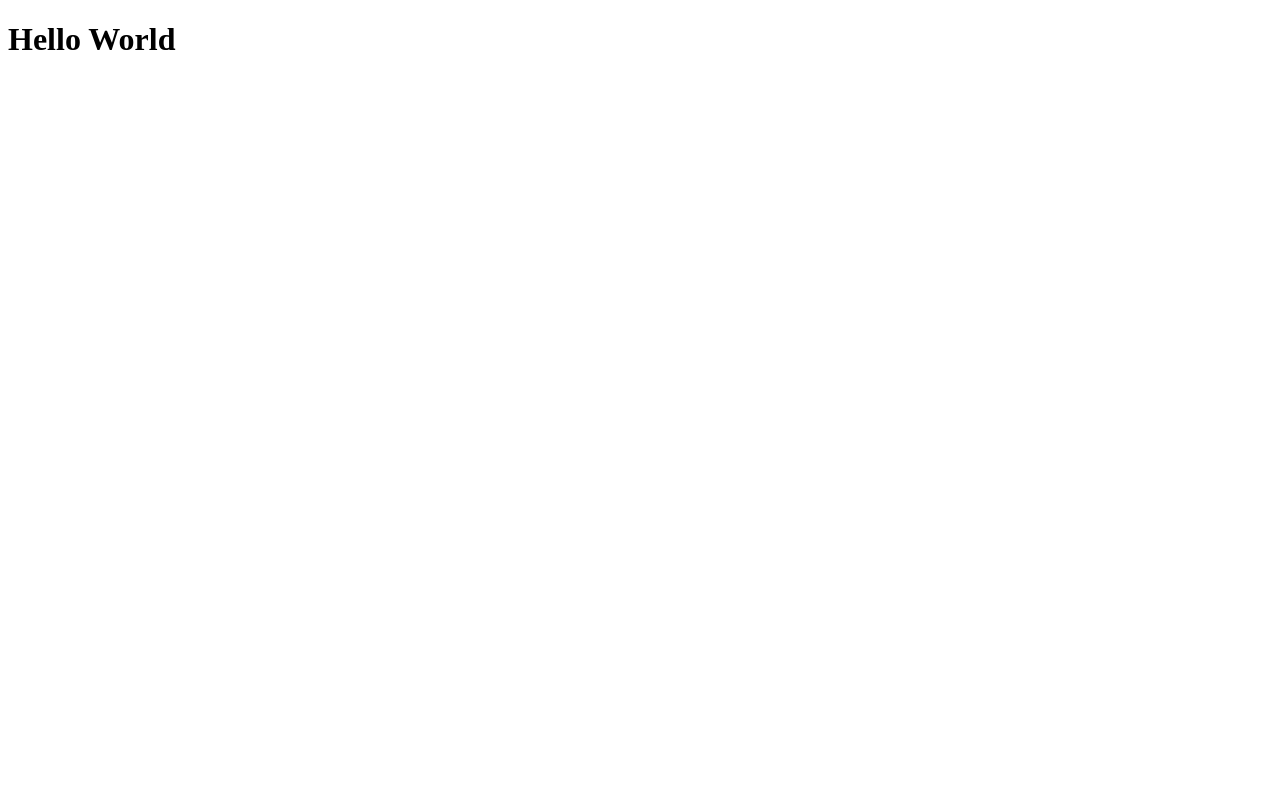
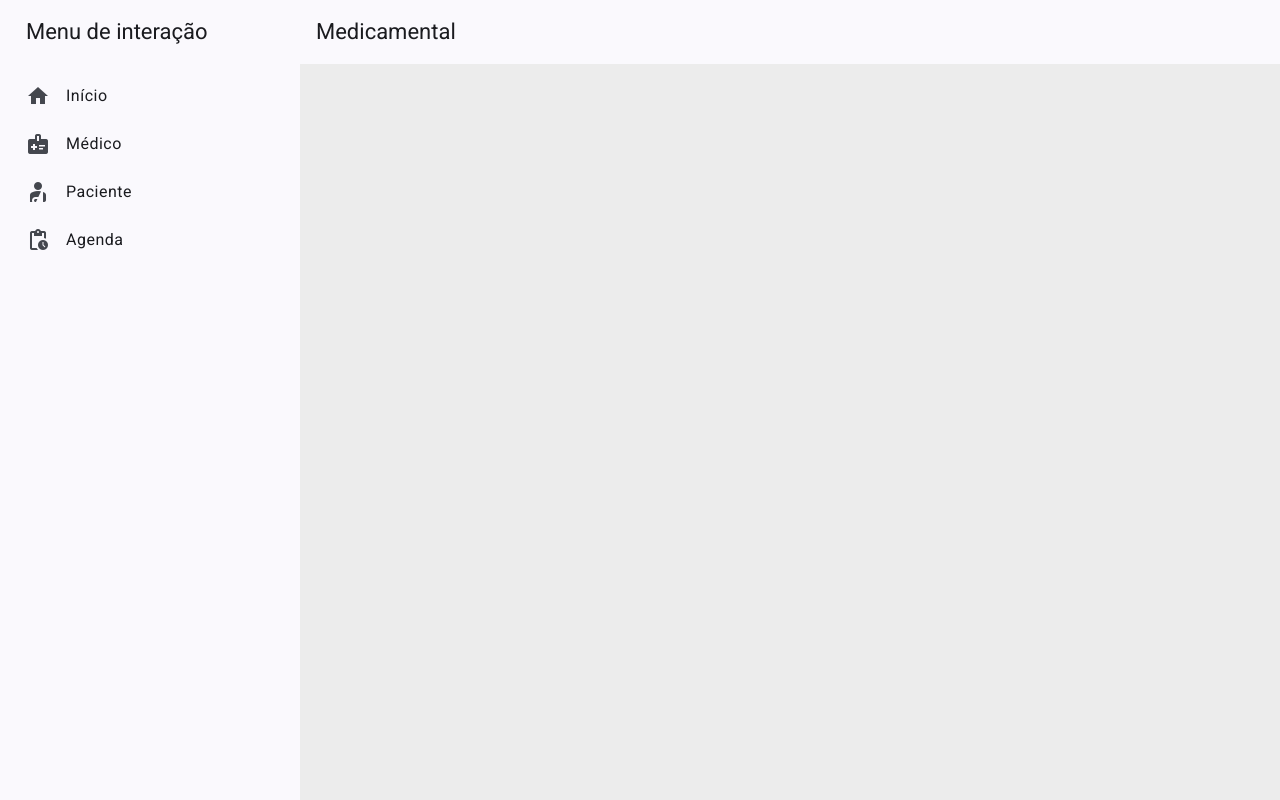
Before and after one commit to AlexAraldi/organiza-med-2025, an Angular app in the folder client/: page / in a window 1280 px wide. Built offline with nearby package versions, Linux system fonts and the light colour scheme.

Commit message:
implementado configurações adicionais, criada pasta components e shell, configurado requisitos iniciais dos modulos.

```diff
--- a/client/package.json
+++ b/client/package.json
@@ -22,12 +22,15 @@
   },
   "private": true,
   "dependencies": {
+    "@angular/cdk": "^20.2.11",
     "@angular/common": "^20.3.0",
     "@angular/compiler": "^20.3.0",
     "@angular/core": "^20.3.0",
     "@angular/forms": "^20.3.0",
+    "@angular/material": "^20.2.11",
     "@angular/platform-browser": "^20.3.0",
     "@angular/router": "^20.3.0",
+    "bootstrap": "^5.3.8",
     "rxjs": "~7.8.0",
     "tslib": "^2.3.0"
   },
--- a/client/src/app/app.html
+++ b/client/src/app/app.html
@@ -1 +1 @@
-<h1>Hello World</h1>
+<app-shell></app-shell>
--- a/client/src/app/app.ts
+++ b/client/src/app/app.ts
@@ -1,8 +1,11 @@
 import { Component, signal } from '@angular/core';
-import { RouterOutlet } from '@angular/router';
+import { MatButtonModule } from '@angular/material/button';
+import { MatIconModule } from '@angular/material/icon';
+import { ShellComponent } from './components/shell/shell.component';
 
 @Component({
   selector: 'app-root',
   templateUrl: './app.html',
+  imports: [MatButtonModule, MatIconModule, ShellComponent],
 })
 export class App {}
--- /dev/null
+++ b/client/src/app/components/shell/shell.component.html
@@ -0,0 +1,31 @@
+<mat-sidenav-container class="sidenav-container">
+  <mat-sidenav
+    #drawer
+    class="sidenav"
+    fixedInViewport
+    [attr.role]="(isHandset$ | async) ? 'dialog' : 'navigation'"
+    [mode]="(isHandset$ | async) ? 'over' : 'side'"
+    [opened]="(isHandset$ | async) === false"
+  >
+    <mat-toolbar>Menu de interação</mat-toolbar>
+    <mat-nav-list>
+      @for(item of itensNavBar;track $index) {
+      <a mat-list-item [routerLink]="item.link">
+        <mat-icon matListItemIcon>{{ item.icone }}</mat-icon> {{ item.titulo }}</a
+      >
+      }
+    </mat-nav-list>
+  </mat-sidenav>
+
+  <mat-sidenav-content>
+    <mat-toolbar color="primary">
+      @if (isHandset$ | async) {
+      <button type="button" aria-label="Toggle sidenav" matIconButton (click)="drawer.toggle()">
+        <mat-icon aria-label="Side nav toggle icon">menu</mat-icon>
+      </button>
+      }
+      <span>Medicamental</span>
+    </mat-toolbar>
+    <!-- Add Content Here -->
+  </mat-sidenav-content>
+</mat-sidenav-container>
--- /dev/null
+++ b/client/src/app/components/shell/shell.component.scss
@@ -0,0 +1,22 @@
+.sidenav-container {
+  height: 100%;
+  background-color: #ececec;
+}
+
+.sidenav {
+  width: 300px;
+
+  border-radius: 0;
+
+  padding: 0 10px;
+}
+
+.sidenav .mat-toolbar {
+  background: inherit;
+}
+
+.mat-toolbar.mat-primary {
+  position: sticky;
+  top: 0;
+  z-index: 1;
+}
--- /dev/null
+++ b/client/src/app/components/shell/shell.component.ts
@@ -0,0 +1,42 @@
+import { Component, inject } from '@angular/core';
+import { BreakpointObserver, Breakpoints } from '@angular/cdk/layout';
+import { AsyncPipe } from '@angular/common';
+import { MatToolbarModule } from '@angular/material/toolbar';
+import { MatButtonModule } from '@angular/material/button';
+import { MatSidenavModule } from '@angular/material/sidenav';
+import { MatListModule } from '@angular/material/list';
+import { MatIconModule } from '@angular/material/icon';
+import { Observable } from 'rxjs';
+import { map, shareReplay } from 'rxjs/operators';
+import { RouterLink } from '@angular/router';
+
+@Component({
+  selector: 'app-shell',
+  templateUrl: './shell.component.html',
+  styleUrl: './shell.component.scss',
+  imports: [
+    MatToolbarModule,
+    MatButtonModule,
+    MatSidenavModule,
+    MatListModule,
+    MatIconModule,
+    AsyncPipe,
+    RouterLink,
+  ],
+})
+export class ShellComponent {
+  private breakpointObserver = inject(BreakpointObserver);
+
+  isHandset$: Observable<boolean> = this.breakpointObserver
+    .observe([Breakpoints.XSmall, Breakpoints.Small, Breakpoints.Handset])
+    .pipe(
+      map((result) => result.matches),
+      shareReplay()
+    );
+  itensNavBar = [
+    { titulo: 'Início', icone: 'home', link: '/inicio' },
+    { titulo: 'Médico', icone: 'medical_information', link: '/medico' },
+    { titulo: 'Paciente', icone: 'personal_injury', link: '/paciente' },
+    { titulo: 'Agenda', icone: 'pending_actions', link: '/agenda' },
+  ];
+}
--- a/client/src/index.html
+++ b/client/src/index.html
@@ -6,6 +6,8 @@
   <base href="/">
   <meta name="viewport" content="width=device-width, initial-scale=1">
   <link rel="icon" type="image/x-icon" href="favicon.ico">
+  <link href="https://fonts.googleapis.com/css2?family=Roboto:wght@300;400;500&display=swap" rel="stylesheet">
+  <link href="https://fonts.googleapis.com/icon?family=Material+Icons" rel="stylesheet">
 </head>
 <body>
   <app-root></app-root>
--- a/client/src/styles.scss
+++ b/client/src/styles.scss
@@ -1 +1,44 @@
+@use 'bootstrap/scss/bootstrap-reboot';
+@use 'bootstrap/scss/bootstrap-grid';
+@use 'bootstrap/scss/bootstrap-utilities';
+@use '@angular/material' as mat;
+
+html {
+  @include mat.theme(
+    (
+      color: (
+        primary: mat.$azure-palette,
+        tertiary: mat.$blue-palette,
+      ),
+      typography: Roboto,
+      density: 0,
+    )
+  );
+}
+
+body {
+  // Default the application to a light color theme. This can be changed to
+  // `dark` to enable the dark color theme, or to `light dark` to defer to the
+  // user's system settings.
+  color-scheme: light;
+
+  // Set a default background, font and text colors for the application using
+  // Angular Material's system-level CSS variables. Learn more about these
+  // variables at https://material.angular.dev/guide/system-variables
+  background-color: var(--mat-sys-surface);
+  color: var(--mat-sys-on-surface);
+  font: var(--mat-sys-body-medium);
+
+  // Reset the user agent margin.
+  margin: 0;
+}
 /* You can add global styles to this file, and also import other style files */
+
+html,
+body {
+  height: 100%;
+}
+body {
+  margin: 0;
+  font-family: Roboto, 'Helvetica Neue', sans-serif;
+}
```
Also changed, not shown: 1 other file (tests, documents, lock files or other folders).
